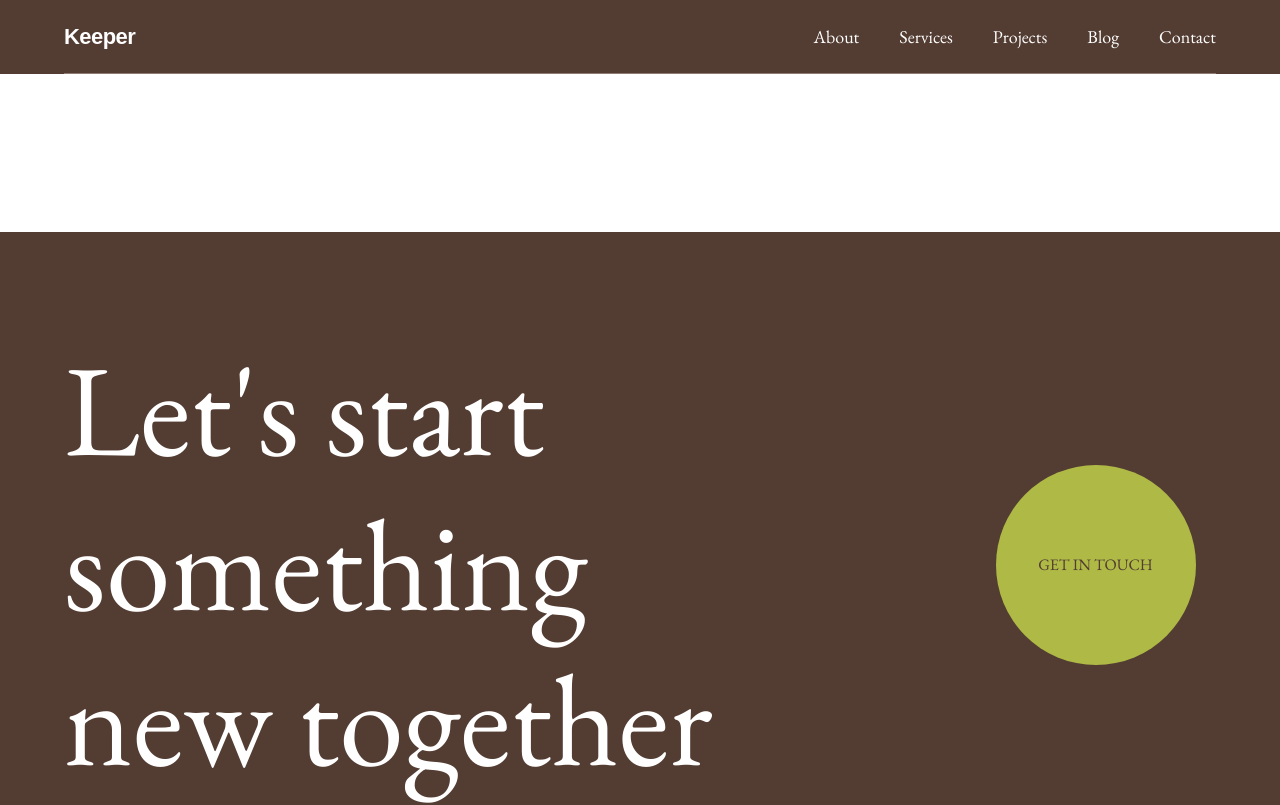
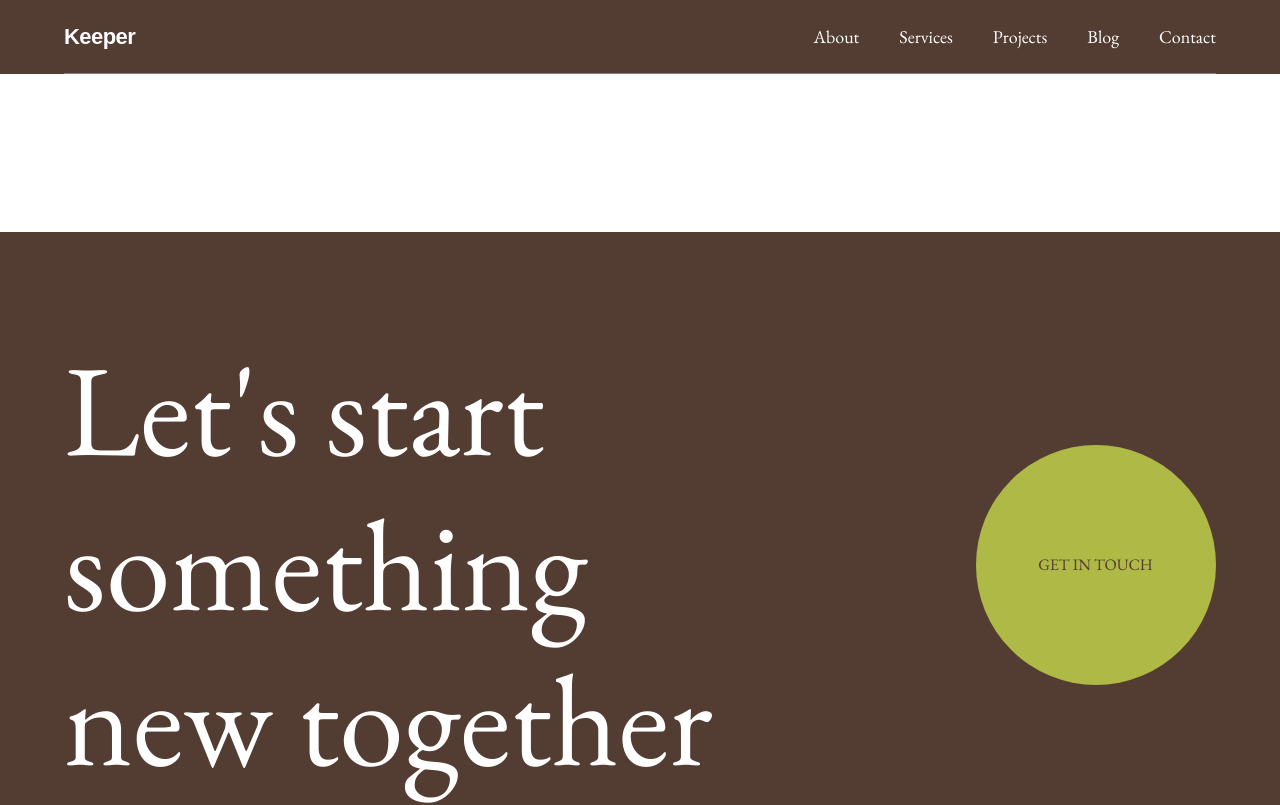
Before and after one commit to jesusrobot0/blog, a Next.js app: page /contact in a window 1280 px wide. Shown: the top 805 px of the page. Built offline with nearby package versions, Linux system fonts and the light colour scheme; a web font is replaced by a local one.

Commit message:
Update CircularButtom size on large screens

```diff
--- a/src/ui/components/circular-buttom/CircularButtom.tsx
+++ b/src/ui/components/circular-buttom/CircularButtom.tsx
@@ -6,7 +6,7 @@ export function CircularButtom() {
       href="#"
       className="min-w-[241px] max-w-[241px] h-[240px] flex justify-center items-center"
     >
-      <div className="min-w-[170px] max-w-[170px] h-[169px] flex items-center justify-center text-background rounded-full bg-[#AEB946] hover:bg-[#AD9C94] min-[1200px]:min-w-[200px] min-[1200px]:max-w-[200px] min-[1200px]:h-[200px]">
+      <div className="min-w-[170px] max-w-[170px] h-[169px] flex items-center justify-center text-background rounded-full bg-[#AEB946] hover:bg-[#AD9C94] min-[1200px]:min-w-[240px] min-[1200px]:max-w-[240px] min-[1200px]:h-[240px]">
         GET IN TOUCH
       </div>
     </Link>
```
